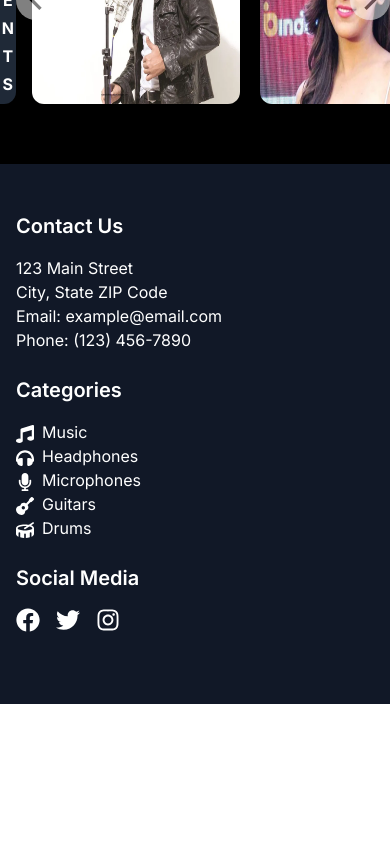
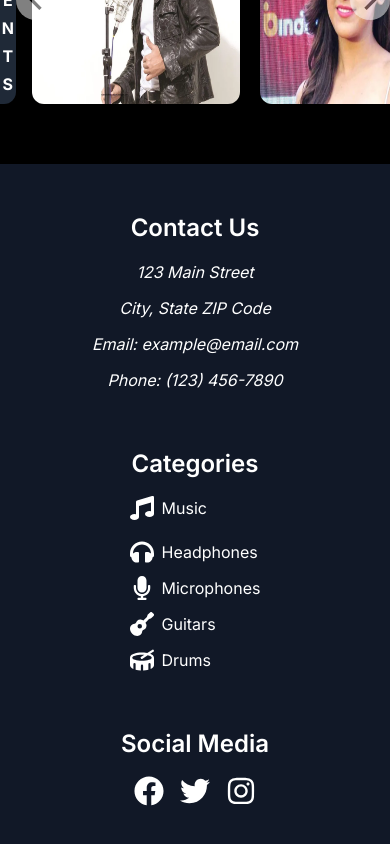
Before and after one commit to shaqqitech/songusic, a Next.js app: page / in a window 390 px wide. Shown: the part 3460-4304 px from the top of the page. Before the commit the page ends 4164 px from the top, so only its background shows below. Built offline with nearby package versions, Linux system fonts and the light colour scheme.

Commit message:
responsive footer

```diff
--- a/src/app/components/Footer.jsx
+++ b/src/app/components/Footer.jsx
@@ -1,3 +1,4 @@
+import Link from 'next/link';
 import React from 'react';
 import {
   FaMusic,
@@ -12,54 +13,56 @@ import {
 
 const Footer = () => {
   return (
-    <footer className="bg-gray-900 text-white py-8">
-      <div className="container mx-auto p-4 flex flex-wrap justify-center lg:justify-between">
-        <div className="w-full sm:w-1/2 md:w-1/4 lg:w-1/5 mb-6">
-          <h2 className="text-xl font-semibold mb-4">Contact Us</h2>
-          <p>123 Main Street</p>
-          <p>City, State ZIP Code</p>
-          <p>Email: example@email.com</p>
-          <p>Phone: (123) 456-7890</p>
+    <footer className="bg-gray-900 text-white py-8 grid place-content-center text-center" >
+      <div className="container mx-auto p-4 grid grid-cols-1 sm:grid-cols-2 md:grid-cols-3 gap-8 place-content-center">
+        <div className="mb-6">
+          <h2 className="text-2xl font-semibold mb-4">Contact Us</h2>
+          <address className='text-center md:text-start space-y-3 '>
+            <p>123 Main Street</p>
+            <p>City, State ZIP Code</p>
+            <p>Email: example@email.com</p>
+            <p>Phone: (123) 456-7890</p>
+          </address>
         </div>
 
-        <div className="w-full sm:w-1/2 md:w-1/4 lg:w-1/5 mb-6">
-          <h2 className="text-xl font-semibold mb-4">Categories</h2>
-          <ul>
-            <li>
-              <FaMusic className="text-lg inline mr-2" />
+        <div className="mb-6">
+          <h2 className="text-2xl font-semibold mb-4">Categories</h2>
+          <ul className='grid place-content-center space-y-3'>
+            <li className="flex items-center mb-2 cursor-pointer hover:text-rose-500">
+              <FaMusic className="text-2xl mr-2" />
               Music
             </li>
-            <li>
-              <FaHeadphones className="text-lg inline mr-2" />
+            <li className="flex items-center mb-2 cursor-pointer hover:text-rose-500">
+              <FaHeadphones className="text-2xl mr-2" />
               Headphones
             </li>
-            <li>
-              <FaMicrophone className="text-lg inline mr-2" />
+            <li className="flex items-center mb-2 cursor-pointer hover:text-rose-500">
+              <FaMicrophone className="text-2xl mr-2" />
               Microphones
             </li>
-            <li>
-              <FaGuitar className="text-lg inline mr-2" />
+            <li className="flex items-center mb-2 cursor-pointer hover:text-rose-500">
+              <FaGuitar className="text-2xl mr-2" />
               Guitars
             </li>
-            <li>
-              <FaDrum className="text-lg inline mr-2" />
+            <li className="flex items-center mb-2 cursor-pointer hover:text-rose-500">
+              <FaDrum className="text-2xl mr-2" />
               Drums
             </li>
           </ul>
         </div>
 
-        <div className="w-full sm:w-1/2 md:w-1/4 lg:w-1/5 mb-6">
-          <h2 className="text-xl font-semibold mb-4">Social Media</h2>
-          <div className="flex space-x-4">
-            <a href="#">
-              <FaFacebook className="text-2xl" />
-            </a>
-            <a href="#">
-              <FaTwitter className="text-2xl" />
-            </a>
-            <a href="#">
-              <FaInstagram className="text-2xl" />
-            </a>
+        <div className="mb-6">
+          <h2 className="text-2xl font-semibold mb-4">Social Media</h2>
+          <div className="flex justify-center items-center flex-row space-x-4">
+            <Link href="#" className="text-3xl hover:text-rose-400">
+              <FaFacebook />
+            </Link>
+            <Link href="#" className="text-3xl hover:text-rose-400">
+              <FaTwitter />
+            </Link>
+            <Link href="#" className="text-3xl hover:text-rose-400">
+              <FaInstagram />
+            </Link>
           </div>
         </div>
       </div>
```
Also changed, not shown: public/assets/bg-image.jpg (added).
